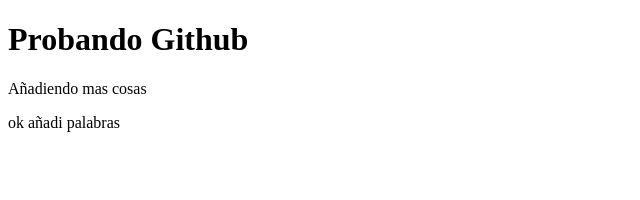
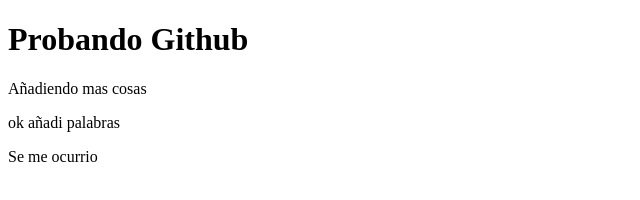
Before and after one commit to pepeluche2008/hackter, a plain HTML site: page Dia5/index.html in a window 1280 px wide. Shown: the whole page, without its empty margins (0-640 px from the left). Drawn offline with Linux system fonts and the light colour scheme.

Commit message:
se me ocurrio

```diff
--- a/Dia5/index.html
+++ b/Dia5/index.html
@@ -8,5 +8,6 @@
     <h1>Probando Github</h1>
     <p>Añadiendo mas cosas</p>
     <p>ok añadi palabras</p>
+    <p>Se me ocurrio</p>
   </body>
 </html>
```
